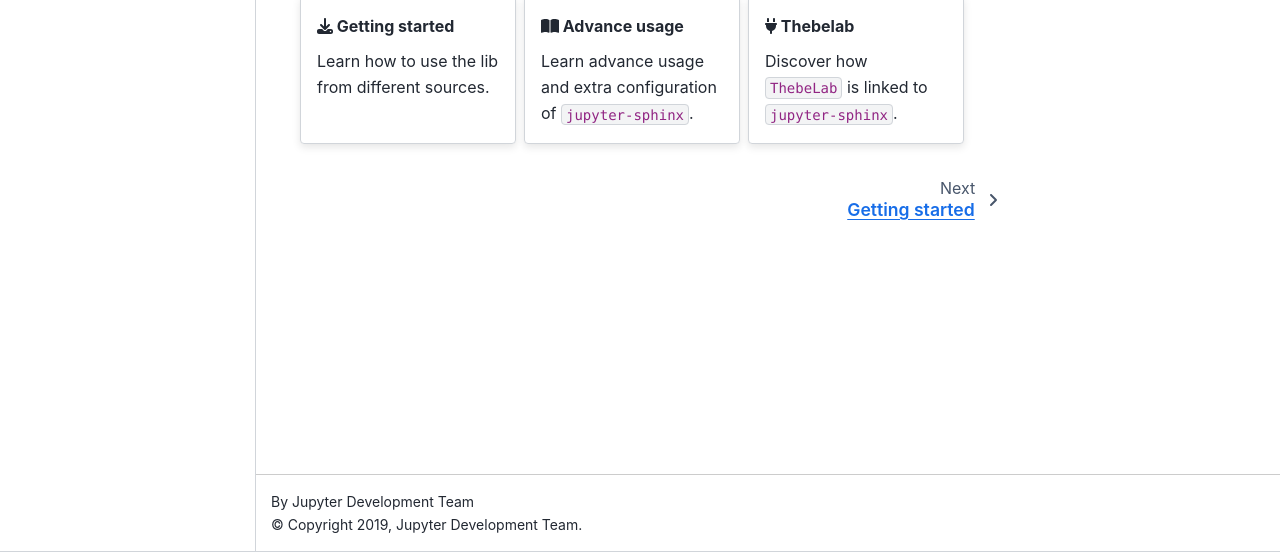
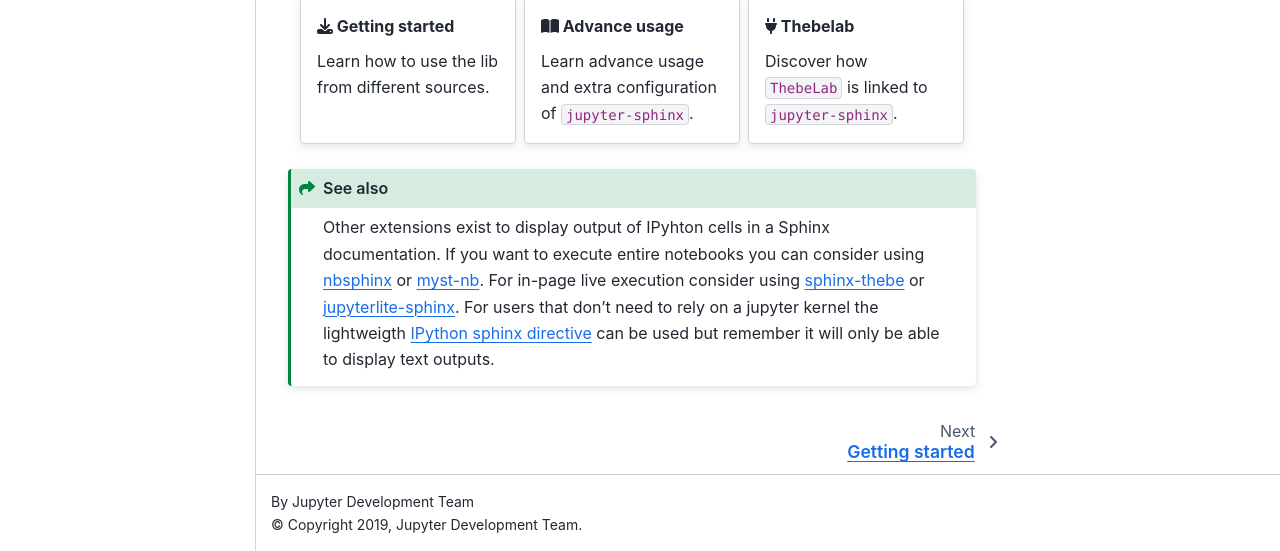
Before and after one commit to jupyter/jupyter-sphinx, a Sphinx documentation site: the page built from docs/index.rst, in a window 1280 px wide and 1017 px high, cut to the strip 465-1017 px from the top of the window. Built offline with Sphinx 7.4.7 and the Sphinx Book theme 1.1.4, drawn with Linux system fonts in a browser that asks for light colours; the version number could not be read and is left out.

Commit message:
docs: mention other execution libs in the index (#264)

```diff
--- a/docs/index.rst
+++ b/docs/index.rst
@@ -11,11 +11,7 @@
    options
    changelog <https://github.com/jupyter/jupyter-sphinx/releases>
 
-Jupyter-sphinx is a Sphinx extension that executes embedded code in a Jupyter
-kernel, and embeds outputs of that code in the document. It has support
-for rich output such as images, Latex math and even javascript widgets, and
-it allows to enable `thebelab <https://thebelab.readthedocs.io/>`_ for live
-code execution with minimal effort.
+Jupyter-sphinx is a Sphinx extension that executes embedded code in a Jupyter kernel, and embeds outputs of that code in the document. It has support for rich output such as images, Latex math and even javascript widgets, and it allows to enable `thebelab <https://thebelab.readthedocs.io/>`_ for live code execution with minimal effort.
 
 .. code-block:: rst
 
@@ -44,3 +40,7 @@
         :link: thebelab.html
 
         Discover how ``ThebeLab`` is linked to ``jupyter-sphinx``.
+
+.. seealso::
+
+    Other extensions exist to display output of IPyhton cells in a Sphinx documentation. If you want to execute entire notebooks you can consider using `nbsphinx <https://nbsphinx.readthedocs.io>`__ or `myst-nb <https://myst-nb.readthedocs.io/>`__. For in-page live execution consider using `sphinx-thebe <https://sphinx-thebe.readthedocs.io/>`__ or `jupyterlite-sphinx <https://jupyterlite-sphinx.readthedocs.io/>`__. For users that don't need to rely on a jupyter kernel the lightweigth `IPython sphinx directive <https://ipython.readthedocs.io/en/stable/sphinxext.html#ipython-sphinx-directive>`__ can be used but remember it will only be able to display text outputs.
```
